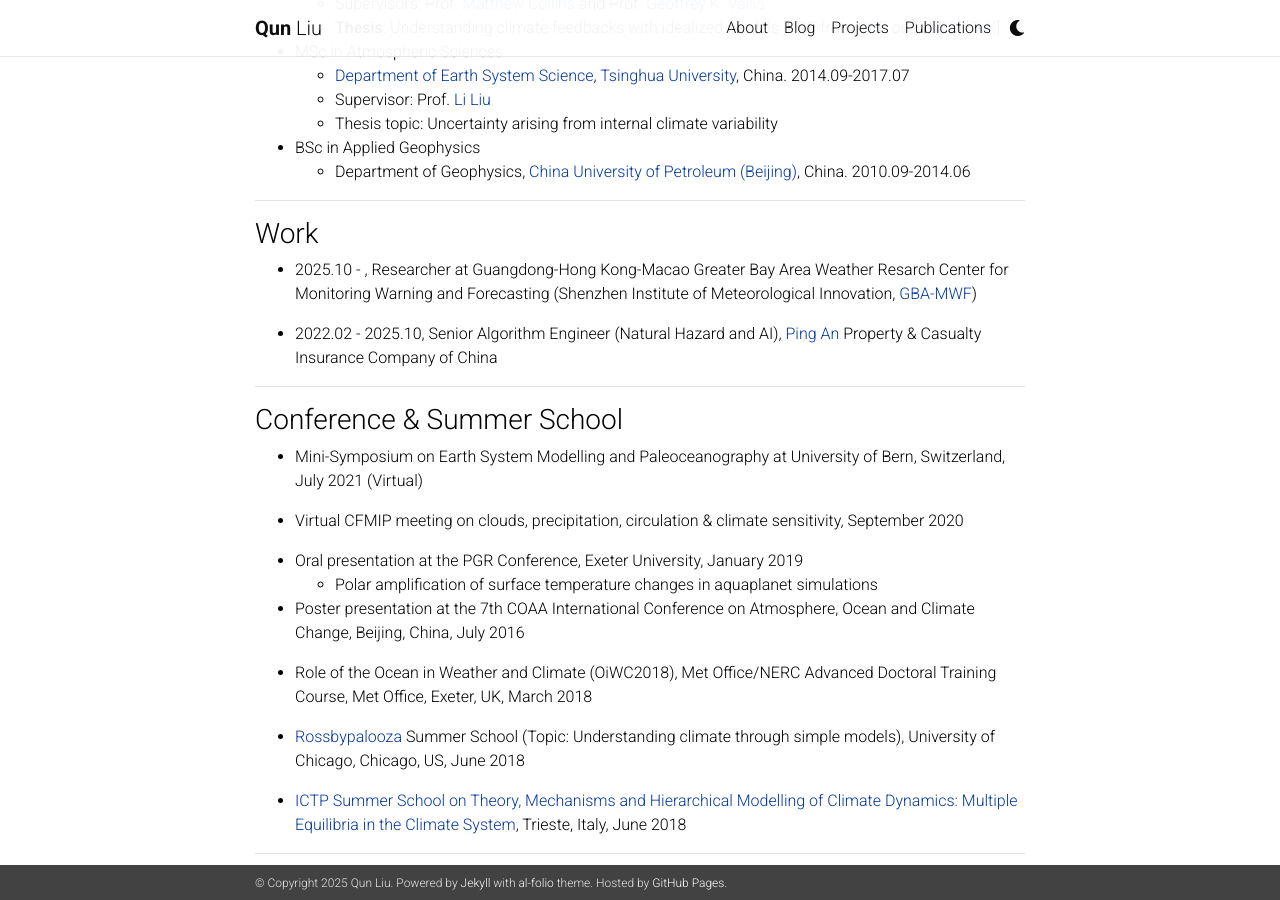
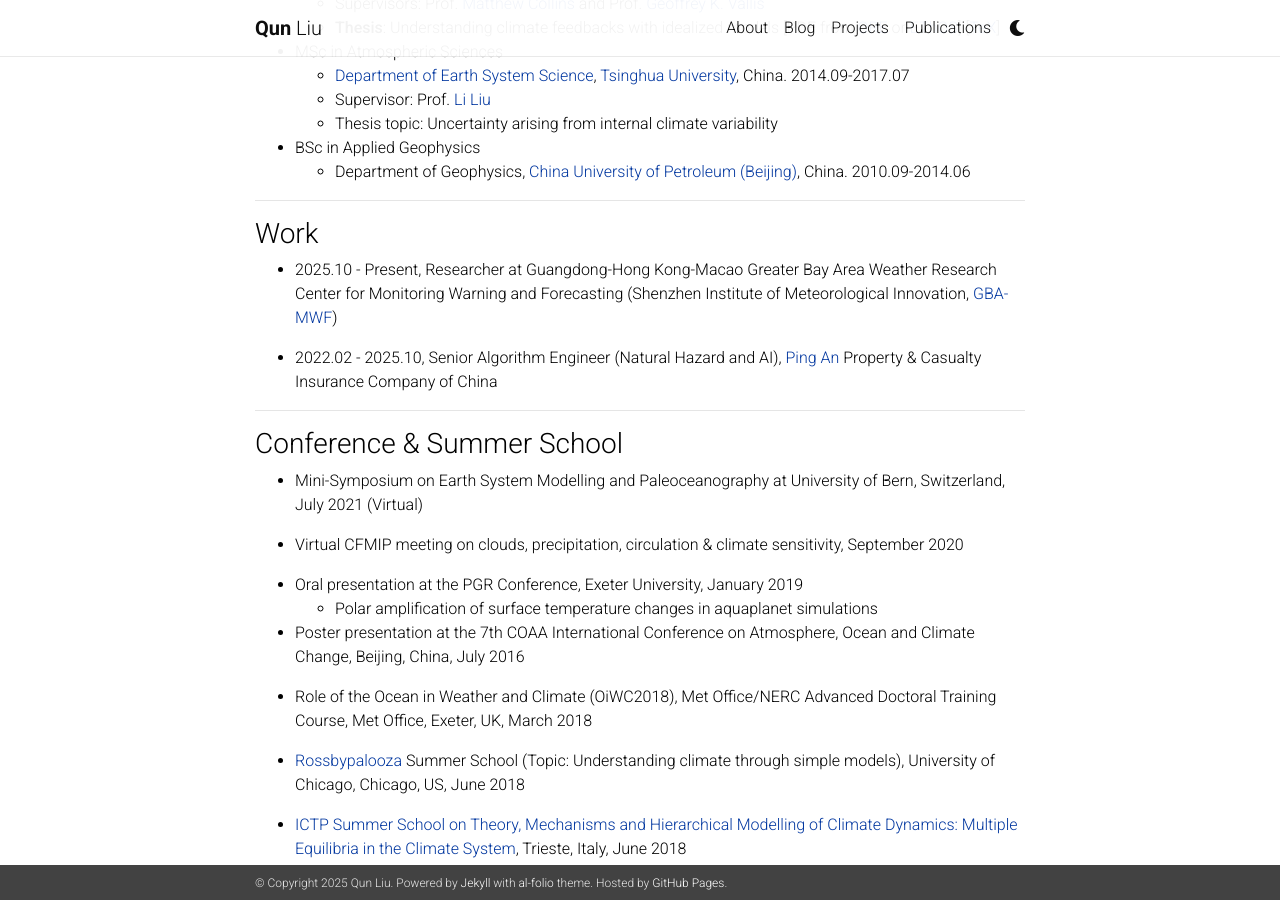
Before and after one commit to lqxyz/lqxyz.github.io, a Jekyll site: the page built from _pages/cv.md, in a window 1280 px wide and 900 px high, scrolled down 306 px. Built offline with Jekyll 4.4.1, drawn with Linux system fonts in a browser that asks for light colours; nearby versions of some CDN libraries; comment, search, counter and statistics services are not loaded; a style sheet for code colours, icons or effects is not loaded.

Commit message:
fix typo

```diff
--- a/_pages/cv.md
+++ b/_pages/cv.md
@@ -25,7 +25,7 @@
 
 ### Work
 
-* 2025.10 - , Researcher at Guangdong-Hong Kong-Macao Greater Bay Area Weather Resarch Center for Monitoring Warning and Forecasting (Shenzhen Institute of Meteorological Innovation, [GBA-MWF](https://weather.sz.gov.cn/gbamwf/))
+* 2025.10 - Present, Researcher at Guangdong-Hong Kong-Macao Greater Bay Area Weather Research Center for Monitoring Warning and Forecasting (Shenzhen Institute of Meteorological Innovation, [GBA-MWF](https://weather.sz.gov.cn/gbamwf/))
 
 * 2022.02 - 2025.10, Senior Algorithm Engineer (Natural Hazard and AI),  [Ping An](https://group.pingan.com/) Property & Casualty Insurance Company of China
 
```
Also changed, not shown: _pages/about.md (+1 -1 lines).
